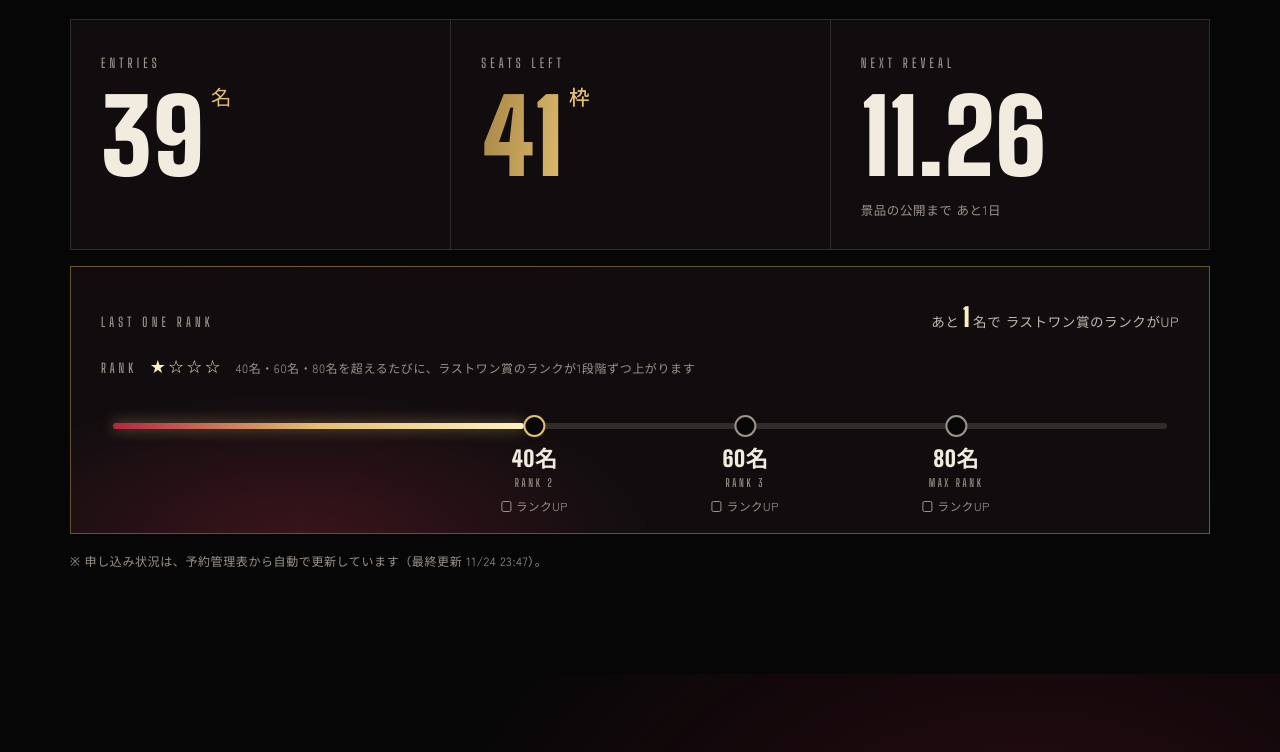
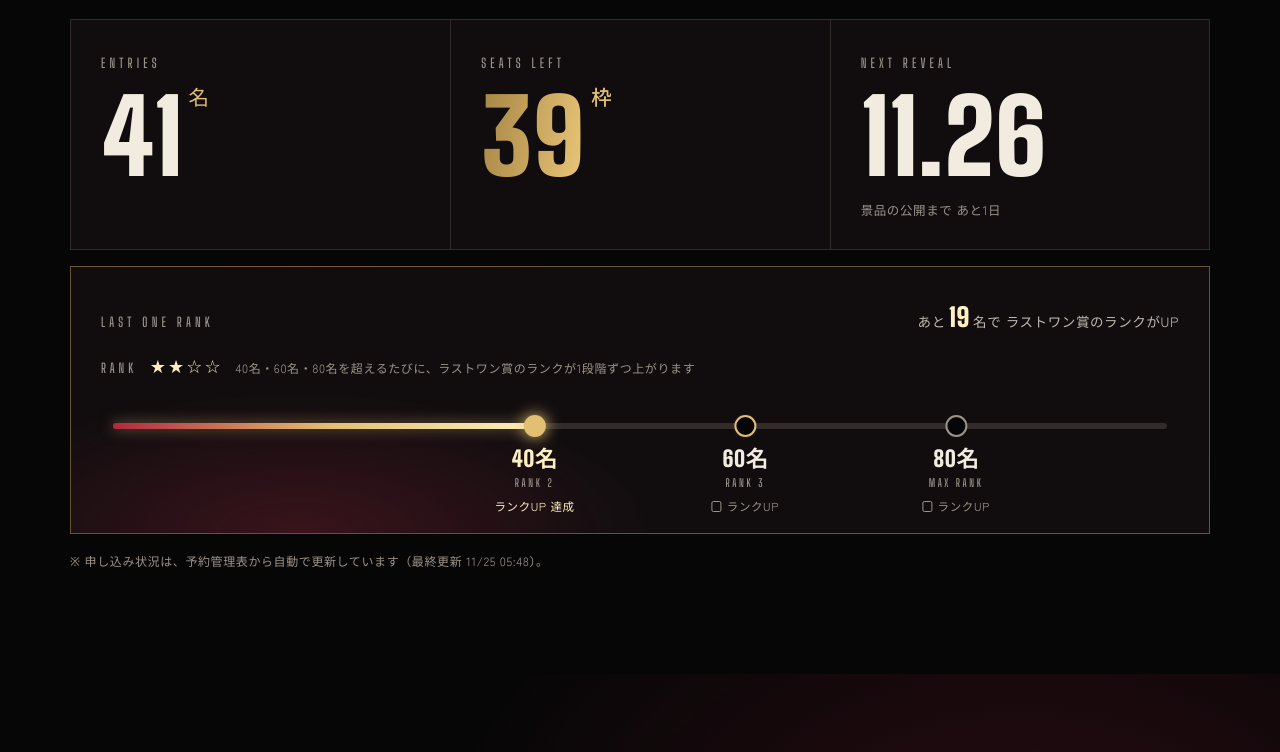
Before and after one commit to mozalink0001-lgtm/bonenkai2026, a plain HTML site: page index.html in a window 1280 px wide. Shown: the part 1248-2000 px from the top of the page. Drawn offline with nearby package versions, Linux system fonts and the light colour scheme; a web font is replaced by a local one.

Commit message:
申し込み人数を41名に更新
Co-Authored-By: Claude Opus 5.5 <noreply@anthropic.com>
Claude-Session: https://claude.ai/code/session_01WKBzcfV5RtaoUxEUigUVZC

```diff
--- a/index.html
+++ b/index.html
@@ -817,7 +817,7 @@ footer .wrap{display:flex;justify-content:space-between;gap:12px;flex-wrap:wrap;
 <script>
 (function(){
   // 申し込み人数：予約管理表（イベント別集計・イベントID 261204）の予約数。定期タスクが定期的に書き換える
-  var LIVE = { entries: 39, capacity: 80, max: 100, prizes: 20, updated: '2026-11-25T08:47' };
+  var LIVE = { entries: 41, capacity: 80, max: 100, prizes: 20, updated: '2026-11-25T14:48' };
 
   var EVENT = new Date('2026-12-11T19:30:00+09:00');
   var DEADLINE = new Date('2026-11-30T23:59:59+09:00');
```
